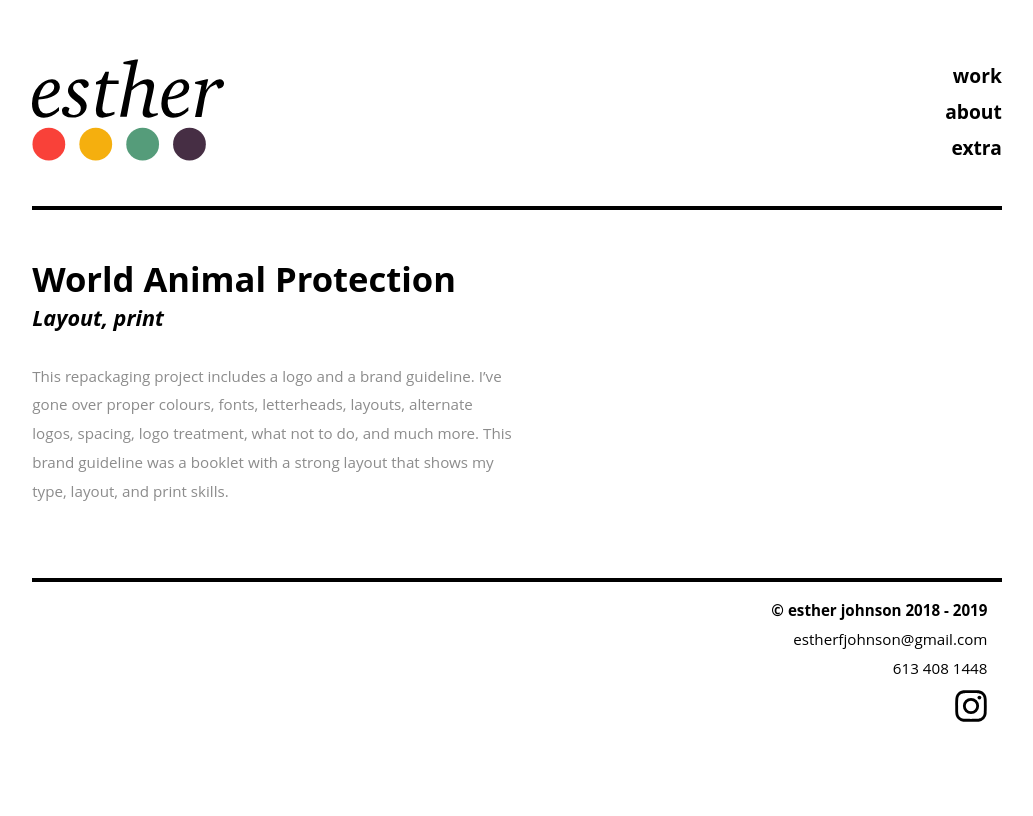
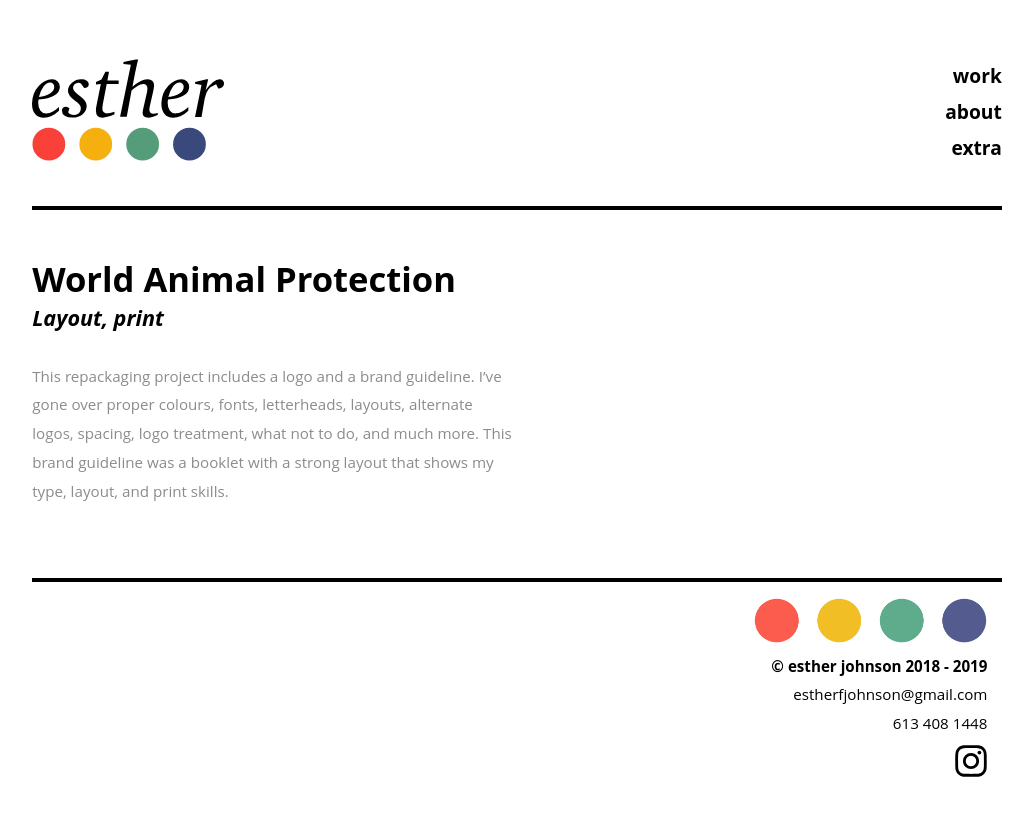
Before and after one commit to ethto/art-website, a Jekyll site: the page built from third.html, in a window 1280 px wide. Shown: the top 816 px of the page, without its empty margins (123-1156 px from the left). Built offline with Jekyll 4.4.1, drawn with Linux system fonts in a browser that asks for light colours; some web fonts are replaced.

Commit message:
Add dots to footer
Former-commit-id: 584eb797b86cac08fe8044466ea5cd4cf7df5c1c

```diff
--- a/_layouts/default.html
+++ b/_layouts/default.html
@@ -20,17 +20,19 @@
 
         <div class="logo peta unit xs-1-2 s-1-2 m-2-3 l-2-3">
           <h1 class="push-0 pad-t-0">
+            <a href="{{site.baseurl}}/index">
               <i class="icon i-192"><img src="{{site.baseurl}}/images/logo.svg" alt="esther johnson logo"></i>
               <span class="icon-label exa bold"></span>
+            </a>
           </h1>
         </div>
 
         <div class="nav-btn pad-t push-0 giga unit xs-1-2 s-1-2 m-1-3 l-1-3">
           <nav role="navigation" id="nav" tabindex="0" class="header-nav list-group">
             <ul class="nav">
-              <li class="nav-link"><a class="header-nav-a list-group kilo bold" href="{{site.baseurl}}/index.html">work</a></li>
-              <li class="nav-link"><a class="header-nav-a list-group kilo bold" href="{{site.baseurl}}/about.html">about</a></li>
-              <li class="nav-link"><a class="header-nav-a list-group kilo bold" href="{{site.baseurl}}/extra.html">extra</a></li>
+              <li class="nav-link"><a class="header-nav-a list-group kilo bold" href="{{site.baseurl}}/index">work</a></li>
+              <li class="nav-link"><a class="header-nav-a list-group kilo bold" href="{{site.baseurl}}/about">about</a></li>
+              <li class="nav-link"><a class="header-nav-a list-group kilo bold" href="{{site.baseurl}}/extra">extra</a></li>
             </ul>
           </nav>
         </div>
@@ -47,6 +49,13 @@
   <div class="main wrapper island-1-2">
 
     <footer class="footer island-1-2 wrapper">
+      <div class="grid">
+
+        <div class="unit s-1-3 m-1-2 l-3-4 lx-3-4">
+
+        </div>
+        <div class="unit s-2-3 m-1-2 l-1-4 lx-1-4">
+          <img class="img-flex pad-b-1-4" src="images/dots-horizontal.jpg" alt="">
           <p class="micro push-1-4"><strong>© esther johnson 2018 - 2019</strong><br>estherfjohnson@gmail.com<br> 613 408 1448</p>
 
           <div class="insta">
@@ -56,6 +65,10 @@
               </i>
             </a>
           </div>
+        </div>
+
+      </div>
+
 
     </footer>
 
--- a/css/main.css
+++ b/css/main.css
@@ -35,6 +35,11 @@
   text-decoration: none;
   list-style-type: none;
   color: #000;
+  transition: all .3s ease;
+}
+
+a:hover {
+  opacity: .5;
 }
 
 .icon {
@@ -75,5 +80,4 @@
 
 .icon:hover {
   opacity: .5;
-  transform: scale(1.05);
 }
--- a/first.html
+++ b/first.html
@@ -1,7 +1,7 @@
 ---
 layout: default
 ---
-  <title>Esther Johnson · Branding</title>
+  <title>Esther Johnson · Produce Depot</title>
 
     <div class="process grid pad-t wrapper ">
       <div class="unit xs-1 s-1 m-1 l-1 xl-1">
--- a/second.html
+++ b/second.html
@@ -1,7 +1,7 @@
 ---
 layout: default
 ---
-<title>Esther Johnson · Packaging</title>
+<title>Esther Johnson · Sparkling Ice</title>
 
 <div class="process wrapper gutter-1-2">
   <img class="img-flex pad-t" src="{{site.baseurl}}/images/ice/3flavours.jpg" alt="">
--- a/third.html
+++ b/third.html
@@ -1,7 +1,7 @@
 ---
 layout: default
 ---
-<title>Esther Johnson · Layout</title>
+<title>Esther Johnson · World Animal Protection</title>
 
 <div class="process wrapper gutter-1-2">
 
```
Also changed, not shown: images/box4.jpg, images/dots-horizontal.jpg (added), images/logo.svg, images/me-dots.jpg. Lines whose indentation alone changed are shown as unchanged.
